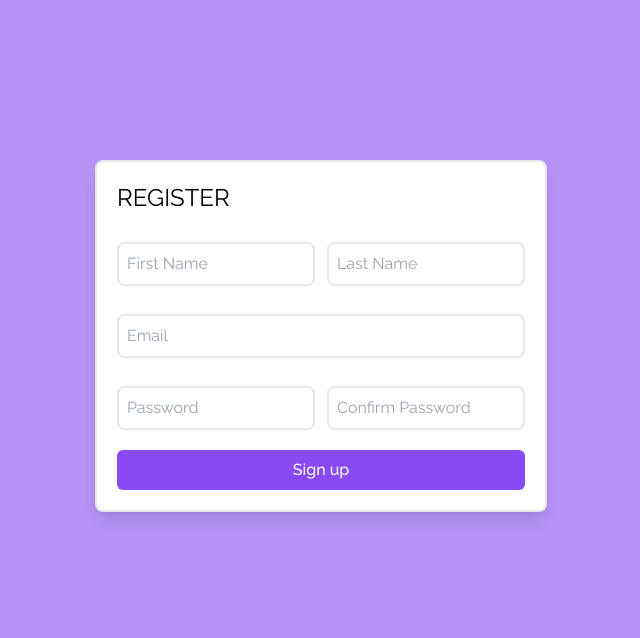
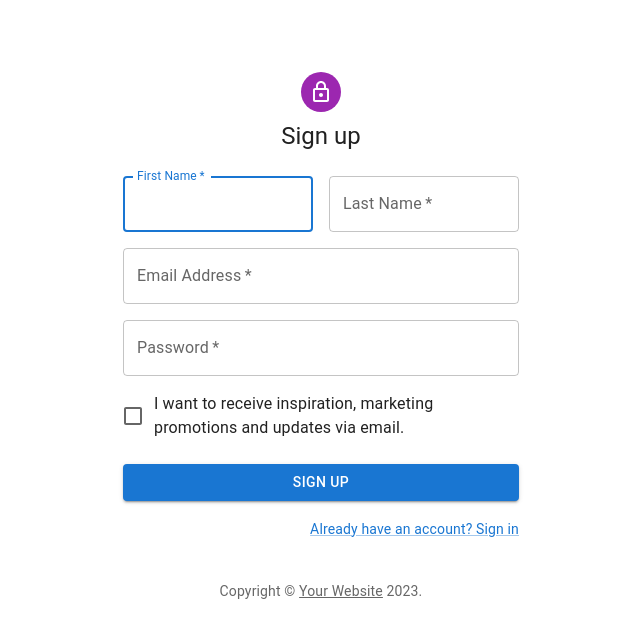
Before and after one commit to Samikshya0620/Books_rental, a React (Create React App) app in the folder rentalfrontend/: page /register in a window 1280 px wide. Shown: the top 638 px of the page, without its empty margins (319-959 px from the left). Built offline with nearby package versions, Linux system fonts and the light colour scheme.

Commit message:
httpServices added

```diff
--- a/rentalfrontend/package.json
+++ b/rentalfrontend/package.json
@@ -10,11 +10,14 @@
     "@testing-library/jest-dom": "^5.16.5",
     "@testing-library/react": "^13.4.0",
     "@testing-library/user-event": "^13.5.0",
-    "axios": "^1.3.2",
+    "axios": "^1.3.3",
+    "joi-browser": "^13.4.0",
+    "jwt-decode": "^3.1.2",
     "react": "^18.2.0",
     "react-dom": "^18.2.0",
     "react-router-dom": "^6.8.0",
     "react-scripts": "5.0.1",
+    "react-toastify": "^9.1.1",
     "web-vitals": "^2.1.4"
   },
   "scripts": {
--- a/rentalfrontend/src/App.jsx
+++ b/rentalfrontend/src/App.jsx
@@ -2,19 +2,19 @@
 import { BrowserRouter, Routes, Route, Navigate } from "react-router-dom";
 // Navigate is for redirect and replace is used with it to avoid extra redirect after the user calls back
 import { Outlet } from "react-router-dom";
+import { ToastContainer } from "react-toastify";
+import "react-toastify/dist/ReactToastify.css";
 import Cart from "./pages/Cart";
 import CategoryPage from "./pages/CategoryPage";
 import Home from "./pages/Home";
 import Login from "./pages/Login";
 import ProductPage from "./pages/ProductPage";
-import Register from "./pages/Register";
+import Registers from "./pages/Registers";
 import { ProductProvider } from "./context/productsContext";
 import { CartProvider } from "./context/cartContext";
 const Layout = () => {
   return <Outlet />;
 };
-
-
 
 function App() {
   return (
@@ -24,7 +24,7 @@
           <Routes>
             <Route path="/" element={<Layout />}>
               <Route index element={<Home />} />
-              <Route path="register" element={<Register />} />
+              <Route path="register" element={<Registers/>} />
               <Route path="product" element={<ProductPage />} />
               <Route path="login" element={<Login />} />
               <Route path="cart" element={<Cart />} />
--- /dev/null
+++ b/rentalfrontend/src/config.json
@@ -0,0 +1,3 @@
+{
+    "apiUrl": "http://localhost:3900/"
+  }
--- a/rentalfrontend/src/pages/Login.jsx
+++ b/rentalfrontend/src/pages/Login.jsx
@@ -25,12 +25,12 @@
 
           {/* First Name Last Name */}
           <div className="flex mt-7">
-            {/* Email */}
+            {/* Username */}
             <input
               className={this.inputStyle + ` mt-2 w-[100%]`}
-              name="email"
-              type="email"
-              placeholder="Email"
+              name="username"
+              type="text"
+              placeholder="Username"
               onChange={this.handleChange}
               value={this.state.email}
               required
--- a/rentalfrontend/src/pages/Register.jsx
+++ b/rentalfrontend/src/pages/Register.jsx
@@ -5,9 +5,11 @@
   inputStyle =
     "border-[2px] border-silver rounded-lg outline-[#8a4af3] p-2 focus:border-[#8a4af3] ease-linear duration-200 min-w-0";
 
-  buttonStyle = "mt-5 flex justify-center bg-[#8a4af3] text-white font-medium rounded-md p-2 ease-linear duration-200"
-  activeButtonStyle = ' hover:bg-white hover:text-[#8a4af3] hover:scale-[1.0.5] hover:border-[2px] hover:shadow-md hover:border-[#8a4af3] cursor-pointer'
-  disableButtonStyle = ' opacity-50'
+  buttonStyle =
+    "mt-5 flex justify-center bg-[#8a4af3] text-white font-medium rounded-md p-2 ease-linear duration-200";
+  activeButtonStyle =
+    " hover:bg-white hover:text-[#8a4af3] hover:scale-[1.0.5] hover:border-[2px] hover:shadow-md hover:border-[#8a4af3] cursor-pointer";
+  disableButtonStyle = " opacity-50";
   //states
   state = {
     first: "",
@@ -21,16 +23,12 @@
   };
 
   checkPass = () => {
-     if(this.state.pass === this.state.confirm)
-     {
-         this.setState({...this.state, errors : {confirm : false}})
+    if (this.state.pass === this.state.confirm) {
+      this.setState({ ...this.state, errors: { confirm: false } });
+    } else {
+      this.setState({ ...this.state, errors: { confirm: "Not Same" } });
     }
-     else
-     {
-       this.setState({...this.state, errors : {confirm : 'Not Same'}})
-       ;
-     }
- }
+  };
   handleChange = (evt) => {
     const fields = Object.assign({}, this.state);
     fields[evt.target.name] = evt.target.value;
@@ -43,10 +41,9 @@
         <div className="flex flex-col absolute top-[20%] shadow-lg border-silver border-[2px] bg-white rounded-lg p-5 mobile:w-[90%]">
           <text className="text-2xl ">REGISTER</text>
 
-          {/* First Name Last Name */}
-          <div className="flex mt-7 w-auto">
+          {/* First Name */}
           <input
-              className={this.inputStyle + ` mr-3`}
+            className={this.inputStyle + `mt-7 mobile:w-[100%]`}
             name="first"
             type="text"
             placeholder="First Name"
@@ -54,19 +51,43 @@
             value={this.state.first}
             required
           />
+
+          {/* Middle name and Last name */}
+          <div className="flex mt-5">
             <input
-              className={this.inputStyle}
+              className={this.inputStyle + `mobile:w-[100%] mr-2`}
+              name="middle"
+              type="text"
+              placeholder="Middle Name"
+              onChange={this.handleChange}
+              value={this.state.first}
+            />
+
+            <input
+              className={this.inputStyle + `mobile:w-[100%]`}
               name="last"
               type="text"
               placeholder="Last Name"
               onChange={this.handleChange}
-              value={this.state.last}
+              value={this.state.first}
+              required
             />
           </div>
+          {/* Username */}
+
+          <input
+            className={this.inputStyle + ` mt-5 mobile:w-[100%]`}
+            name="username"
+            type="text"
+            placeholder="Username"
+            onChange={this.handleChange}
+            value={this.state.email}
+            required
+          />
 
           {/* Email */}
           <input
-            className={this.inputStyle + ` mt-7 mobile:w-[100%]`}
+            className={this.inputStyle + ` mt-5 mobile:w-[100%]`}
             name="email"
             type="email"
             placeholder="Email"
@@ -76,7 +97,7 @@
           />
 
           {/* Password */}
-          <div className="flex mt-7">
+          <div className="flex mt-5">
             <input
               className={this.inputStyle + ` mr-3`}
               name="pass"
@@ -106,7 +127,11 @@
           {/* Submit button */}
           <input
             type="button"
-            className={(this.state.errors.confirm)? this.buttonStyle+this.disableButtonStyle: this.buttonStyle+this.activeButtonStyle}
+            className={
+              this.state.errors.confirm
+                ? this.buttonStyle + this.disableButtonStyle
+                : this.buttonStyle + this.activeButtonStyle
+            }
             value="Sign up"
           />
         </div>
--- /dev/null
+++ b/rentalfrontend/src/pages/Registers.jsx
@@ -0,0 +1,144 @@
+import * as React from "react";
+import Avatar from "@mui/material/Avatar";
+import Button from "@mui/material/Button";
+import CssBaseline from "@mui/material/CssBaseline";
+import TextField from "@mui/material/TextField";
+import FormControlLabel from "@mui/material/FormControlLabel";
+import Checkbox from "@mui/material/Checkbox";
+import Link from "@mui/material/Link";
+import Grid from "@mui/material/Grid";
+import Box from "@mui/material/Box";
+import LockOutlinedIcon from "@mui/icons-material/LockOutlined";
+import Typography from "@mui/material/Typography";
+import Container from "@mui/material/Container";
+import { createTheme, ThemeProvider } from "@mui/material/styles";
+
+function Copyright(props) {
+  return (
+    <Typography
+      variant="body2"
+      color="text.secondary"
+      align="center"
+      {...props}
+    >
+      {"Copyright © "}
+      <Link color="inherit" href="https://mui.com/">
+        Your Website
+      </Link>{" "}
+      {new Date().getFullYear()}
+      {"."}
+    </Typography>
+  );
+}
+
+const theme = createTheme();
+
+export default function SignUp() {
+  const handleSubmit = (event) => {
+    event.preventDefault();
+    const data = new FormData(event.currentTarget);
+    /* console.log(event.currentTarget.firstName.value); */
+    console.log({
+      email: data.get("email"),
+      password: data.get("password"),
+    });
+  };
+
+  return (
+    <ThemeProvider theme={theme}>
+      <Container component="main" maxWidth="xs">
+        <CssBaseline />
+        <Box
+          sx={{
+            marginTop: 8,
+            display: "flex",
+            flexDirection: "column",
+            alignItems: "center",
+          }}
+        >
+          <Avatar sx={{ m: 1, bgcolor: "secondary.main" }}>
+            <LockOutlinedIcon />
+          </Avatar>
+          <Typography component="h1" variant="h5">
+            Sign up
+          </Typography>
+          <Box
+            component="form"
+            noValidate
+            onSubmit={handleSubmit}
+            sx={{ mt: 3 }}
+          >
+            <Grid container spacing={2}>
+              <Grid item xs={12} sm={6}>
+                <TextField
+                  autoComplete="given-name"
+                  name="firstName"
+                  required
+                  fullWidth
+                  id="firstName"
+                  label="First Name"
+                  autoFocus
+                />
+              </Grid>
+              <Grid item xs={12} sm={6}>
+                <TextField
+                  required
+                  fullWidth
+                  id="lastName"
+                  label="Last Name"
+                  name="lastName"
+                  autoComplete="family-name"
+                />
+              </Grid>
+              <Grid item xs={12}>
+                <TextField
+                  required
+                  fullWidth
+                  id="email"
+                  label="Email Address"
+                  name="email"
+                  autoComplete="email"
+                />
+              </Grid>
+              <Grid item xs={12}>
+                <TextField
+                  required
+                  fullWidth
+                  name="password"
+                  label="Password"
+                  type="password"
+                  id="password"
+                  autoComplete="new-password"
+                />
+              </Grid>
+              <Grid item xs={12}>
+                <FormControlLabel
+                  control={
+                    <Checkbox value="allowExtraEmails" color="primary" />
+                  }
+                  label="I want to receive inspiration, marketing promotions and updates via email."
+                />
+              </Grid>
+            </Grid>
+            <Button
+              type="submit"
+              fullWidth
+              variant="contained"
+              sx={{ mt: 3, mb: 2 }}
+            >
+              Sign Up
+            </Button>
+            <Grid container justifyContent="flex-end">
+              <Grid item>
+                <Link href="#" variant="body2">
+                  Already have an account? Sign in
+                </Link>
+              </Grid>
+            </Grid>
+          </Box>
+        </Box>
+        <Copyright sx={{ mt: 5 }} />
+      </Container>
+    </ThemeProvider>
+  );
+}
--- /dev/null
+++ b/rentalfrontend/src/services/authService.js
@@ -0,0 +1,38 @@
+import http from "./httpService";
+import config from "../config.json";
+import jwtDecode from "jwt-decode";
+
+const apiEndpoint = config.apiUrl + "/auth";
+const tokenKey = "token";
+
+http.setJwt(getJwt());
+
+export async function login(email, password) {
+  const { data: jwt } = await http.post(apiEndpoint, { email, password });
+  localStorage.setItem(tokenKey, jwt);
+}
+export function loginWithJwt(jwt) {
+  localStorage.setItem(tokenKey, jwt);
+}
+export function logout() {
+  localStorage.removeItem(tokenKey);
+}
+export function getCurrentUser() {
+  try {
+    const jwt = localStorage.getItem(tokenKey);
+    return jwtDecode(jwt);
+    //console.log(user)
+  } catch (ex) {
+    return null;
+  }
+}
+export function getJwt() {
+  return localStorage.getItem(tokenKey);
+}
+export default {
+  login,
+  loginWithJwt,
+  logout,
+  getCurrentUser,
+  getJwt,
+};
--- /dev/null
+++ b/rentalfrontend/src/services/httpService.js
@@ -0,0 +1,26 @@
+import axios from "axios";
+import logger from "./logService";
+import { toast } from "react-toastify";
+
+axios.interceptors.response.use(null, (error) => {
+  const expectedError =
+    error.response &&
+    error.response.status >= 400 &&
+    error.response.status < 500;
+  if (!expectedError) {
+    logger.log(error);
+    toast.error("An unexpected error occured.");
+  }
+  return Promise.reject(error);
+});
+function setJwt(jwt) {
+  axios.defaults.headers.common["x-auth-token"] = jwt;
+}
+
+export default {
+  get: axios.get,
+  post: axios.post,
+  put: axios.put,
+  delete: axios.delete,
+  setJwt,
+};
--- /dev/null
+++ b/rentalfrontend/src/services/logService.js
@@ -0,0 +1,11 @@
+
+function init(){
+
+}
+function log(error){
+    console.log(error);
+}
+export default{
+    init,
+    log
+};
--- /dev/null
+++ b/rentalfrontend/src/services/userService.js
@@ -0,0 +1,12 @@
+import http from "./httpService";
+import config from "../config.json";
+
+const apiEndpoint = config.apiUrl + "/users";
+
+export function register(user) {
+  return http.post(apiEndpoint, {
+    email: user.username,
+    password: user.password,
+    name: user.name,
+  });
+}
```
Also changed, not shown: 1 other file (tests, documents, lock files or other folders). Lines whose indentation alone changed are shown as unchanged.
